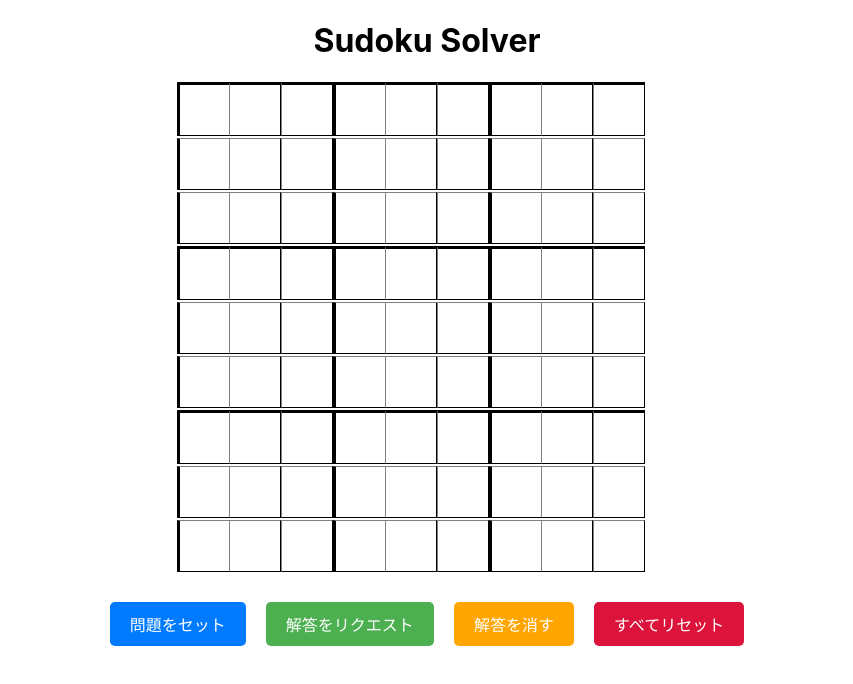
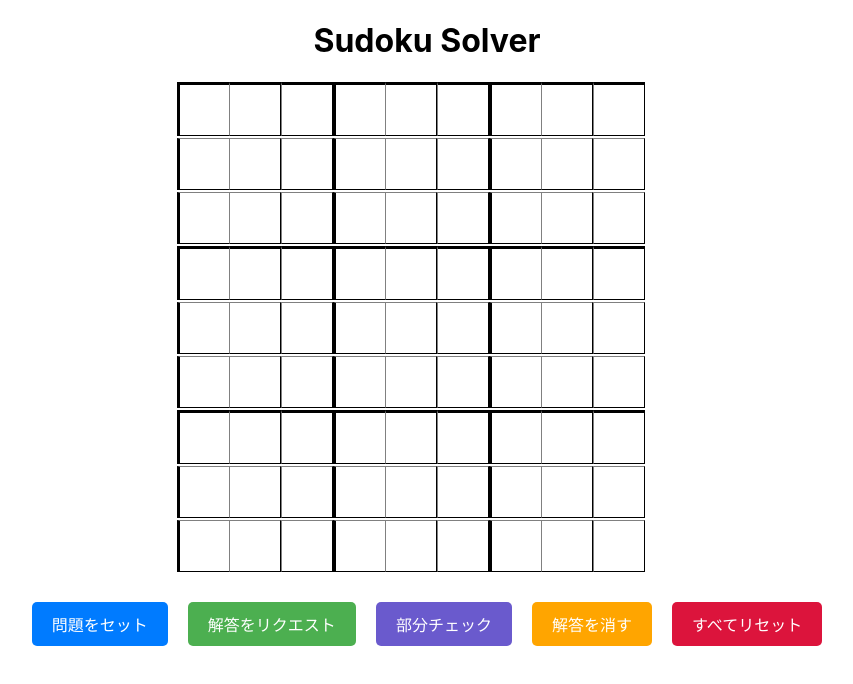
Before and after one commit to masanorimiyamoto-cloud/sudoku-frontend, a React (Create React App) app: page / in a window 1280 px wide. Shown: the top 684 px of the page, without its empty margins (213-1066 px from the left). Built offline with nearby package versions, Linux system fonts and the light colour scheme.

Commit message:
部分チェック

```diff
--- a/src/SudokuBoard.jsx
+++ b/src/SudokuBoard.jsx
@@ -9,11 +9,12 @@ function SudokuBoard() {
   const [board, setBoard] = useState(initialBoard);
   const [originalBoard, setOriginalBoard] = useState(null); // 問題を保存する
   const [selectedCell, setSelectedCell] = useState(null); // タップされたセル
-  const [problemCells, setProblemCells] = useState([]); // 問題としてセットされたセルの座標を記録
+  const [problemCells, setProblemCells] = useState([]);   // 問題としてセットされたセルの座標
+  const [errorCells, setErrorCells] = useState([]);         // ユーザー入力が誤っているセルの座標
 
   // セルが変更されたとき（問題セルは変更不可）
   const handleChangeCell = (row, col, value) => {
-    // すでに問題セルに指定されている場合は変更を許可しない
+    // 問題セルは変更不可
     if (problemCells.some(([r, c]) => r === row && c === col)) return;
     const val = parseInt(value) || 0;
     const newBoard = board.map((rArr) => rArr.slice());
@@ -37,11 +38,14 @@ function SudokuBoard() {
 
   // 問題をセット（originalBoard に保存し、固定セルを記録）
   const handleSetProblem = () => {
-    setOriginalBoard(board.map(row => [...row])); // 現在の board をコピーして保存
-    const fixedCells = board.flatMap((row, r) =>
-      row.map((cell, c) => (cell !== 0 ? [r, c] : null))
-    ).filter(Boolean);
+    setOriginalBoard(board.map((row) => [...row])); // 現在の board をコピーして保存
+    const fixedCells = board
+      .flatMap((row, r) =>
+        row.map((cell, c) => (cell !== 0 ? [r, c] : null))
+      )
+      .filter(Boolean);
     setProblemCells(fixedCells);
+    setErrorCells([]); // 問題セット時はエラーセルはリセット
     alert("問題がセットされました！");
   };
 
@@ -54,6 +58,7 @@ function SudokuBoard() {
       });
       if (response.data.status === "ok") {
         setBoard(response.data.solution);
+        setErrorCells([]); // 解答後はエラーセルもリセット
       } else {
         alert("解けませんでした: " + response.data.message);
       }
@@ -68,15 +73,53 @@ function SudokuBoard() {
       alert("問題をセットしてください！");
       return;
     }
-    const newBoard = originalBoard.map(row => [...row]); // originalBoard を元に戻す
+    const newBoard = originalBoard.map((row) => [...row]); // originalBoard を元に戻す
     setBoard(newBoard);
+    setErrorCells([]); // エラーセルもクリア
   };
 
   // すべてリセット（完全にクリア）
   const handleResetBoard = () => {
-    setBoard(initialBoard.map(row => [...row]));
+    setBoard(initialBoard.map((row) => [...row]));
     setOriginalBoard(null);
-    setProblemCells([]); // 固定セルもクリア
+    setProblemCells([]);
+    setErrorCells([]);
+  };
+
+  // 部分チェック機能
+  const handleCheckPartialSolution = async () => {
+    if (!originalBoard) {
+      alert("問題をセットしてください！");
+      return;
+    }
+    try {
+      // 正解は問題セット時の originalBoard から取得
+      const response = await axios.post("https://numplay.onrender.com/solve", {
+        board: originalBoard,
+      });
+      if (response.data.status === "ok") {
+        const solution = response.data.solution;
+        let errors = [];
+        for (let i = 0; i < 9; i++) {
+          for (let j = 0; j < 9; j++) {
+            // ユーザーが入力済みで、かつ正解と異なる場合はエラーとする
+            if (board[i][j] !== 0 && board[i][j] !== solution[i][j]) {
+              errors.push([i, j]);
+            }
+          }
+        }
+        setErrorCells(errors);
+        if (errors.length === 0) {
+          alert("入力された値はすべて正しいです！");
+        } else {
+          alert("いくつかのセルに誤りがあります！");
+        }
+      } else {
+        alert("正解が取得できませんでした: " + response.data.message);
+      }
+    } catch (error) {
+      alert("サーバーへのリクエストでエラーが発生しました。");
+    }
   };
 
   return (
@@ -96,6 +139,15 @@ function SudokuBoard() {
             rowArr.map((cellVal, c) => {
               const isSelected = selectedCell?.row === r && selectedCell?.col === c;
               const isFixed = problemCells.some(([pr, pc]) => pr === r && pc === c);
+              const isError = errorCells.some(([er, ec]) => er === r && ec === c);
+              let backgroundColor = "white";
+              if (isError) {
+                backgroundColor = "lightcoral"; // エラーセルは赤み
+              } else if (isSelected) {
+                backgroundColor = "lightblue";
+              } else if (isFixed) {
+                backgroundColor = "#d3d3d3";
+              }
               return (
                 <div
                   key={`${r}-${c}`}
@@ -107,11 +159,7 @@ function SudokuBoard() {
                     justifyContent: "center",
                     alignItems: "center",
                     fontSize: "20px",
-                    backgroundColor: isFixed
-                      ? "#d3d3d3" // 固定セルはライトグレー
-                      : isSelected
-                      ? "lightblue" // 選択中は青
-                      : "white",
+                    backgroundColor,
                     fontWeight: "bold",
                     border: `1px solid black`,
                     borderTop: r % 3 === 0 ? "3px solid black" : "1px solid gray",
@@ -212,6 +260,23 @@ function SudokuBoard() {
 
           <button
             type="button"
+            onClick={handleCheckPartialSolution}
+            style={{
+              margin: "10px",
+              padding: "10px 20px",
+              fontSize: "16px",
+              backgroundColor: "#6A5ACD",
+              color: "white",
+              border: "none",
+              borderRadius: "5px",
+              cursor: "pointer",
+            }}
+          >
+            部分チェック
+          </button>
+
+          <button
+            type="button"
             onClick={handleClearSolution}
             style={{
               margin: "10px",
```
Also changed, not shown: コウキ　google 2段階認証　バックアップコード.txt (deleted).
